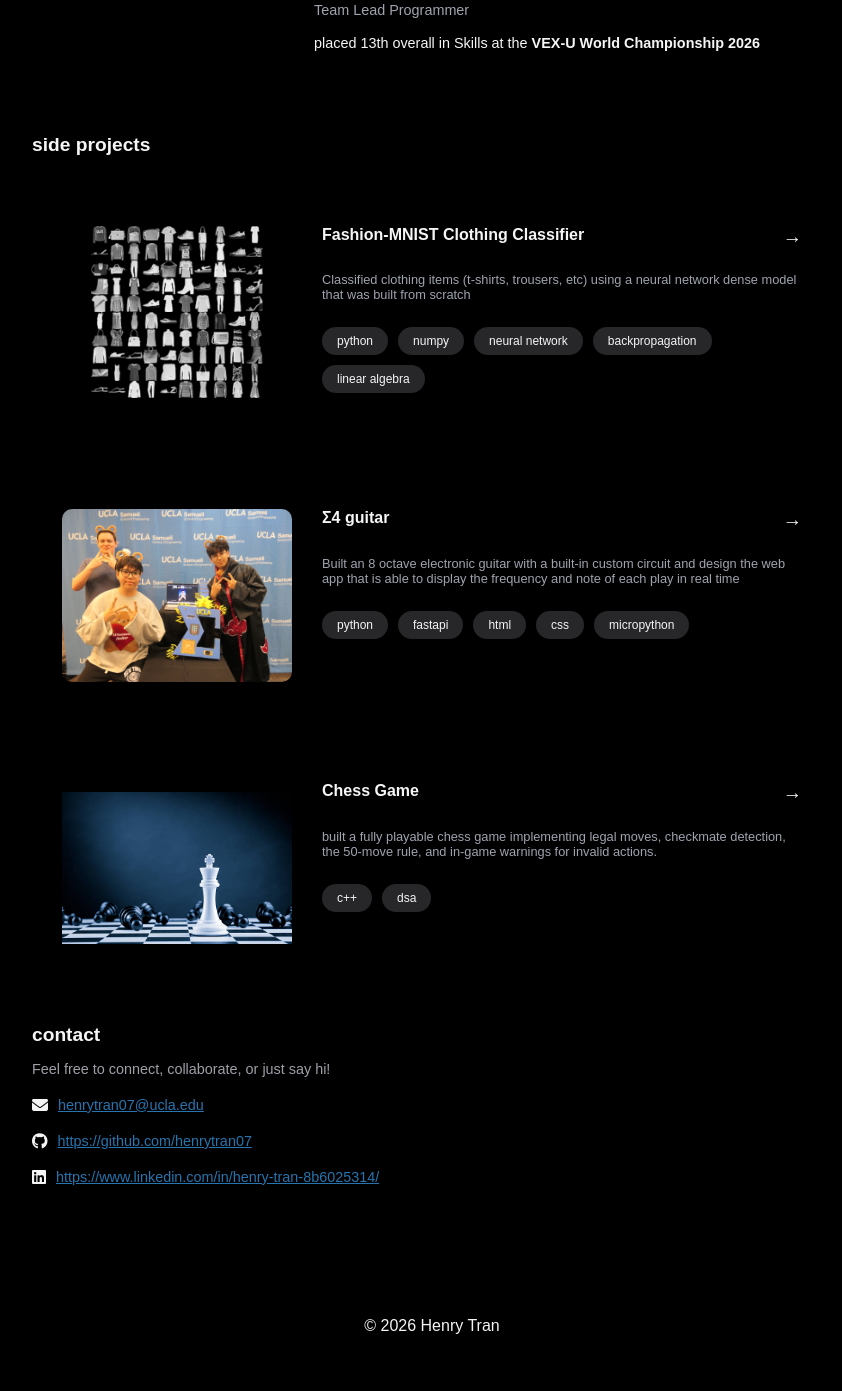
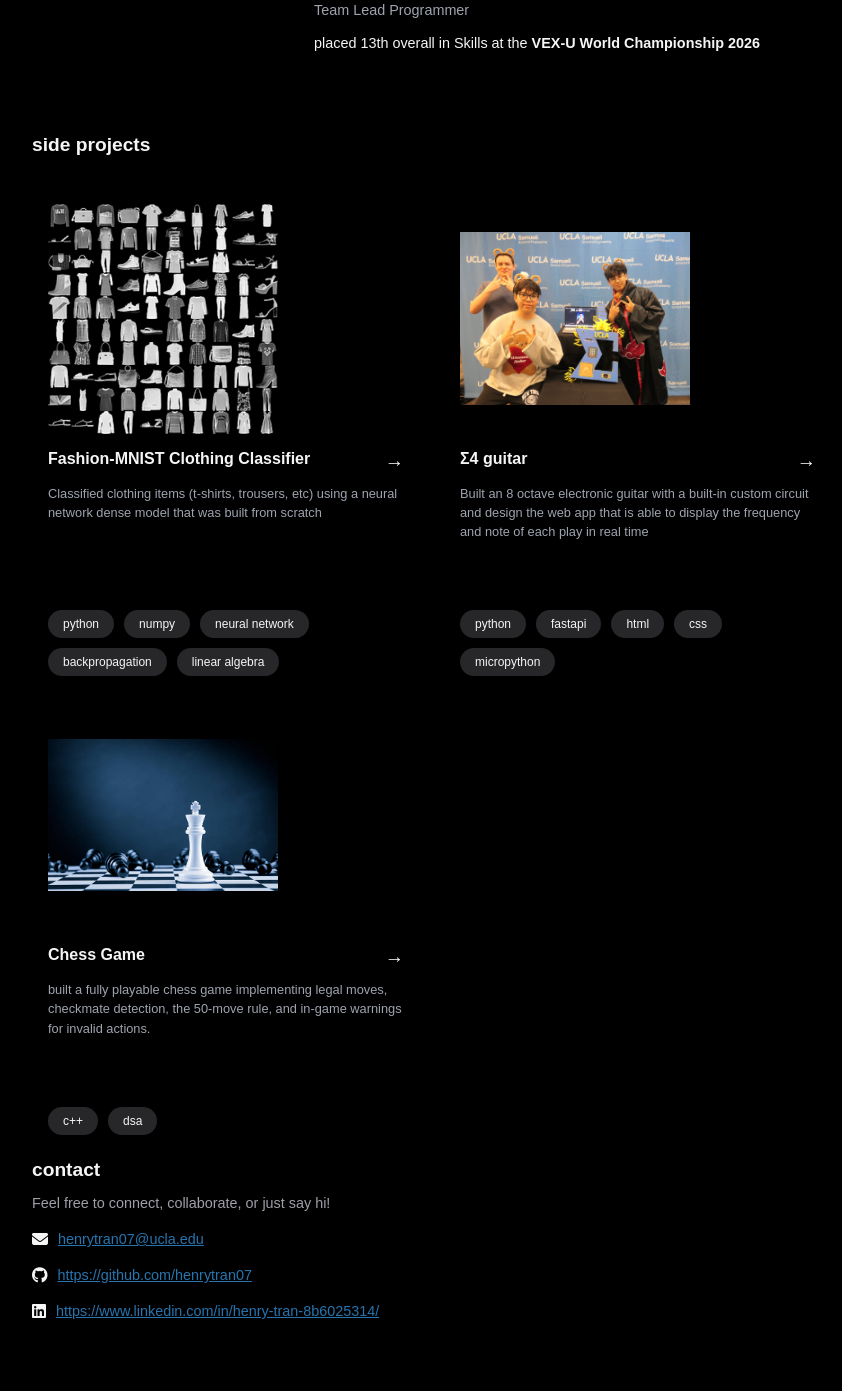
Before and after one commit to henrytran07/henrytran07.github.io, a FastAPI app: page / in a window 1280 px wide. Shown: the part 1110-2501 px from the top of the page, without its empty margins (208-1050 px from the left). Before the commit the page ends 2444 px from the top, so only its background shows below. Run offline with FastAPI, Linux system fonts and the light colour scheme.

Commit message:
update thelook on side projects section

```diff
--- a/static/style/index.css
+++ b/static/style/index.css
@@ -287,22 +287,76 @@ h1, h2, h3, h4 {
   color: white;
 }
 
-.project-link {
-  text-decoration: none;
-  color: inherit;
+#project-container {
+  display: grid;
+  grid-template-columns: repeat(auto-fit, minmax(260px, 1fr));
+  gap: 1.5rem;
+  margin-top: 2rem;
 }
 
-.project:hover {
-  background-color: #161B22;
+.project-link {
+  display: block;
+  height: 100%;
+  color: inherit;
+  text-decoration: none;
 }
 
 .project {
-  margin: 40px 0 0 0;
   display: flex;
+  flex-direction: column;
+  gap: 1rem;
+  height: 100%;
+  padding: 1rem;
+  border-radius: 12px;
+  transition: background 0.2s ease;
+}
+
+.project-link:hover .project {
+  background: rgba(255, 255, 255, 0.05);
+}
+
+.project img {
+  width: 100%;
+  height: auto;
+  aspect-ratio: 16 / 10;
+  object-fit: cover;
+  border-radius: 8px;
+}
+
+.project-info {
+  display: flex;
+  flex-direction: column;
+  gap: 0.75rem;
+  flex: 1;
+}
+
+.project-info-header {
+  display: flex;
+  justify-content: space-between;
   align-items: flex-start;
-  padding: 30px;
-  gap: 30px;
-  border-radius: 12px;
+  gap: 0.5rem;
+}
+
+.project-info-header h3,
+.project-info p {
+  margin: 0;
+}
+
+.project-info p {
+  line-height: 1.5;
+}
+
+.skill-pills {
+  margin-top: auto;
+}
+
+.skill-pills ul {
+  display: flex;
+  flex-wrap: wrap;
+  gap: 0.5rem;
+  list-style: none;
+  margin: 0;
+  padding: 0;
 }
 
 .project img {
@@ -753,6 +807,10 @@ footer p {
     bottom: 20px;
     height: min(500px, 70vh);
   }
+
+  #project-container {
+    grid-template-columns: repeat(2, minmax(0, 1fr));
+  }
 }
 
 @media (max-width: 480px) {
```
